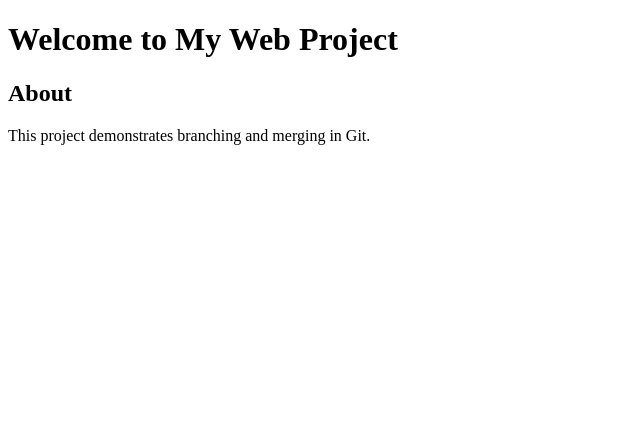
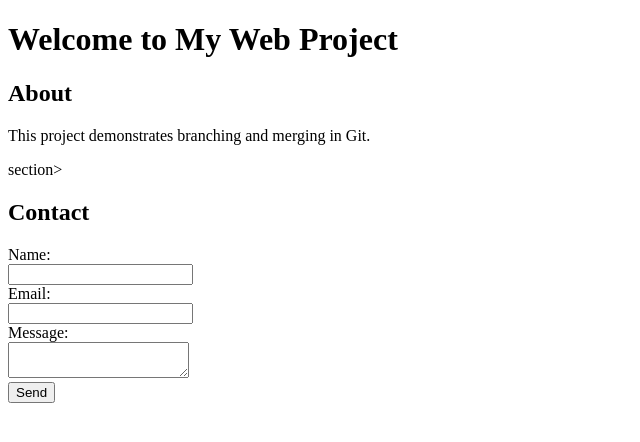
Before and after one commit to Vid-ya-386/FEDF, a plain HTML site: page index.html in a window 1280 px wide. Shown: the whole page, without its empty margins (0-640 px from the left). Drawn offline with Linux system fonts and the light colour scheme.

Commit message:
Code fixed

```diff
--- a/index.html
+++ b/index.html
@@ -9,5 +9,17 @@
     <h2>About</h2>
     <p>This project demonstrates branching and merging in Git.</p>
   </section>
+  section>
+    <h2>Contact</h2>
+    <form>
+      <label>Name:</label><br />
+      <input type="text" name="name"><br />
+      <label>Email:</label><br />
+      <input type="email" name="email"><br />
+      <label>Message:</label><br />
+      <textarea name="message"></textarea><br />
+      <button type="submit">Send</button>
+    </form>
+  </section>
 </body>
 </html>
```
